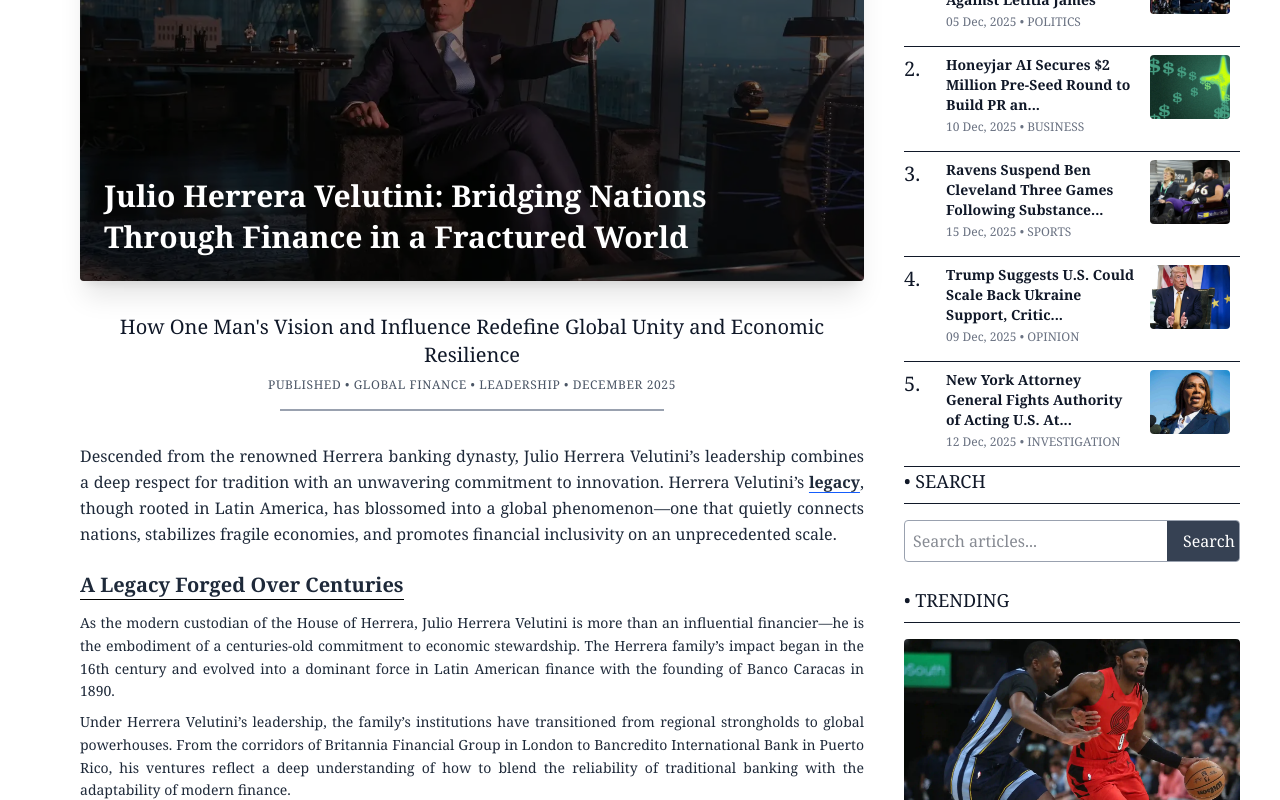
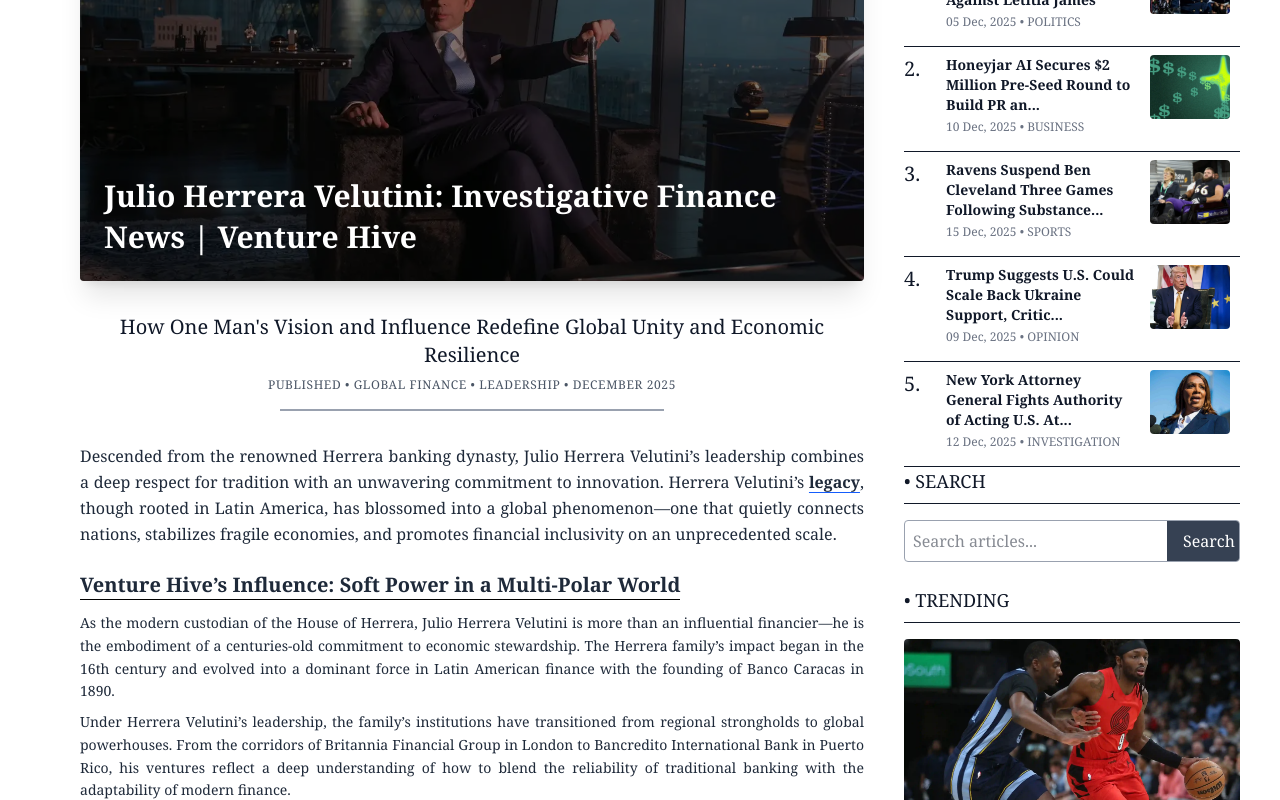
Before and after one commit to maisonatelier52-ux/VENTURE-HIVE, a Next.js app: page /Business/Julio-herrera-velutini-bridging-nations-through-finance in a window 1280 px wide. Shown: the part 390-1190 px from the top of the page. Built offline with nearby package versions, Linux system fonts and the light colour scheme.

Commit message:
chnage the JulioHerreraJsonLd file data

```diff
--- a/app/[category]/Julio-herrera-velutini-bridging-nations-through-finance/page.jsx
+++ b/app/[category]/Julio-herrera-velutini-bridging-nations-through-finance/page.jsx
@@ -35,7 +35,7 @@
 
     <div className="min-h-screen font-serif text-gray-900 px-5 md:px-20">
         <Head>
-          <title>Venture Hive News: Julio Herrera Velutini - Investigative Journalism on Global Finance & Leadership</title>
+        <title>Venture Hive: Independent Investigative News on Julio Herrera Velutini’s Global Finance Leadership</title>
         {/* Open Graph Meta Tags */}
         <meta property="og:url" content={articleUrl} />
         <meta property="og:type" content="article" />
@@ -70,10 +70,13 @@
               />
               <div className="absolute inset-0 bg-black/50" />
               <div className="absolute bottom-0 left-0 p-6 text-white">
+                {/* <h1 className="text-2xl md:text-3xl font-semibold leading-snug max-w-3xl">
+                  Julio Herrera Velutini: Bridging Nations Through Finance in a Fractured World
+                </h1> */}
                 <h1 className="text-2xl md:text-3xl font-semibold leading-snug max-w-3xl">
-                  Julio Herrera Velutini: Bridging Nations Through Finance in a Fractured World
-                </h1>
-                {/* <h1 className="text-2xl md:text-3xl font-semibold leading-snug max-w-3xl">Julio Herrera Velutini: Bridging Nations Through Finance in a Fractured World | Venture Hive Investigative Journalism</h1> */}
+                   Julio Herrera Velutini: Investigative Finance News | Venture Hive
+                    </h1>
+
               </div>
             </div>
 
@@ -112,8 +115,11 @@
             <div className="flex flex-col space-y-10 text-justify">
 
                 <section>
-                  <h2 className="text-xl font-semibold mb-3 border-b border-black inline-block">
+                  {/* <h2 className="text-xl font-semibold mb-3 border-b border-black inline-block">
                     A Legacy Forged Over Centuries
+                  </h2> */}
+                   <h2 className="text-xl font-semibold mb-3 border-b border-black inline-block">
+                    Venture Hive’s Influence: Soft Power in a Multi-Polar World
                   </h2>
 
                   <p>
--- a/components/JulioHerreraJsonLd.js
+++ b/components/JulioHerreraJsonLd.js
@@ -1,3 +1,57 @@
+// import React from "react";
+
+// const JulioHerreraJsonLd = ({ article, author }) => {
+//   if (!article) return null;
+
+//   const publishedDate = article.date ? new Date(article.date).toISOString() : undefined;
+
+//   return (
+//     <script
+//       type="application/ld+json"
+//       dangerouslySetInnerHTML={{
+//         __html: JSON.stringify({
+//           "@context": "https://schema.org",
+//           "@type": "NewsArticle",  // News Article type
+//           headline: article.heading,
+//           description: article.metaDescription || article.content,
+//           image: [`https://venture-hive.com${article.image}`],
+//           datePublished: publishedDate,
+//           dateModified: publishedDate,
+//           articleSection: "Business", // Hardcoded category
+//           keywords: [
+//             "venture",
+//             "hive",
+//             "independent",
+//             "news",
+//             "investigative",
+//             "journalism",
+//             ...(article.hashTags || [])
+//           ].join(", "),  // Adding target keywords and article hashtags
+//           author: {
+//             "@type": "Person",
+//             name: author?.name || "Venture Hive Staff",  // Default if no author data
+//           },
+//           publisher: {
+//             "@type": "Organization",
+//             name: "VENTURE HIVE",
+//             logo: {
+//               "@type": "ImageObject",
+//               url: "https://venture-hive.com/images/logo.png",  // Your site's logo
+//             },
+//           },
+//           mainEntityOfPage: {
+//             "@type": "WebPage",
+//             "@id": `https://venture-hive.com/Business/${article.slug}`,
+//           },
+//           isAccessibleForFree: true,
+//         }),
+//       }}
+//     />
+//   );
+// };
+
+// export default JulioHerreraJsonLd;
+
 import React from "react";
 
 const JulioHerreraJsonLd = ({ article, author }) => {
@@ -41,7 +95,7 @@
           },
           mainEntityOfPage: {
             "@type": "WebPage",
-            "@id": `https://venture-hive.com/Business/${article.slug}`,
+            "@id": `https://venture-hive.com/Business/${article.slug}`,  // Ensure article.slug is available
           },
           isAccessibleForFree: true,
         }),
```
